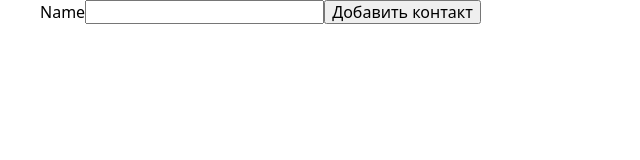
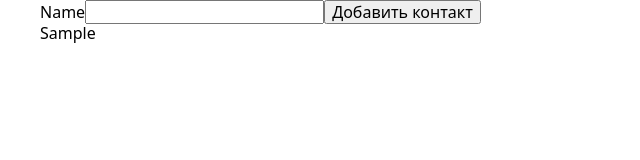
Before and after one commit to lex-od/goit-react-hw-02-phonebook, a React (Create React App) app: page / in a window 1280 px wide. Both pictures are taken after typing "Sample" into the empty fields and a click on the button "Добавить контакт". Shown: the top 160 px of the page, without its empty margins (0-640 px from the left). Built offline with nearby package versions, Linux system fonts and the light colour scheme.

Commit message:
ContactList, ContactItem

```diff
--- a/src/App.js
+++ b/src/App.js
@@ -2,6 +2,7 @@ import { Component } from 'react';
 import { v4 as uuid } from 'uuid';
 // import css from './styles/App.module.scss';
 import ContactForm from './components/ContactForm';
+import ContactList from './components/ContactList';
 
 class App extends Component {
     state = {
@@ -17,17 +18,13 @@ class App extends Component {
     };
 
     render() {
-        // const { contacts } = this.state;
+        const { contacts } = this.state;
 
         return (
             <div className="container">
                 <ContactForm onSubmit={this.addContact} />
 
-                {/* <ul>
-                    {contacts.map(({ name }) => (
-                        <li>{name}</li>
-                    ))}
-                </ul> */}
+                <ContactList contacts={contacts} />
             </div>
         );
     }
--- /dev/null
+++ b/src/components/ContactItem/ContactItem.jsx
@@ -0,0 +1,8 @@
+import PropTypes from 'prop-types';
+// import css from './ContactItem.module.scss';
+
+const ContactItem = ({ name }) => <span>{name}</span>;
+
+ContactItem.propTypes = { name: PropTypes.string.isRequired };
+
+export default ContactItem;
--- /dev/null
+++ b/src/components/ContactItem/index.js
@@ -0,0 +1 @@
+export { default } from './ContactItem';
--- /dev/null
+++ b/src/components/ContactList/ContactList.jsx
@@ -0,0 +1,24 @@
+import PropTypes from 'prop-types';
+// import css from './ContactList.module.scss';
+import ContactItem from '../ContactItem';
+
+const ContactList = ({ contacts }) => (
+    <ul>
+        {contacts.map(({ id, name }) => (
+            <li key={id}>
+                <ContactItem name={name} />
+            </li>
+        ))}
+    </ul>
+);
+
+ContactList.propTypes = {
+    contacts: PropTypes.arrayOf(
+        PropTypes.shape({
+            id: PropTypes.string.isRequired,
+            name: PropTypes.string.isRequired,
+        }),
+    ).isRequired,
+};
+
+export default ContactList;
--- /dev/null
+++ b/src/components/ContactList/index.js
@@ -0,0 +1 @@
+export { default } from './ContactList';
```
Also changed, not shown: src/components/ContactItem/ContactItem.module.scss (added), src/components/ContactList/ContactList.module.scss (added).
